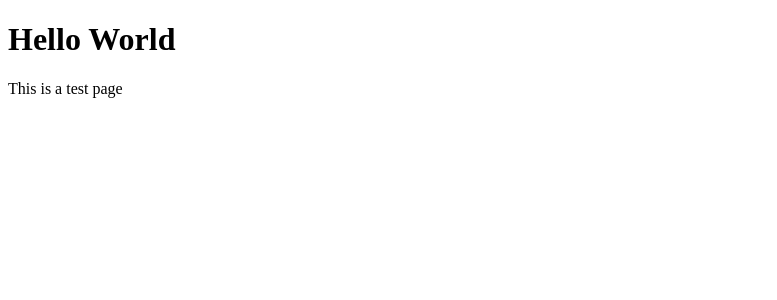
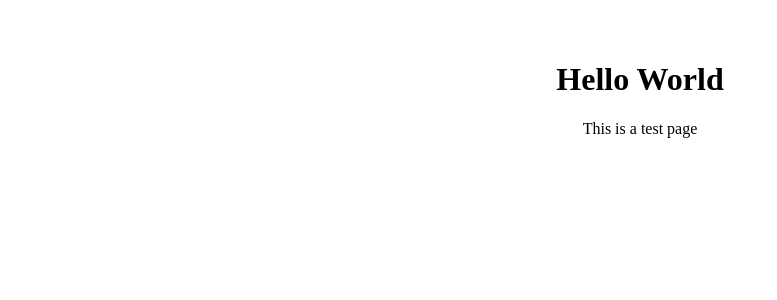
Before and after one commit to pyerk/b4idid, a Next.js app: page / in a window 1280 px wide. Shown: the top 300 px of the page, without its empty margins (0-777 px from the left). Built offline with nearby package versions, Linux system fonts and the light colour scheme.

Commit message:
Add metadata export to homepage

```diff
--- a/app/page.tsx
+++ b/app/page.tsx
@@ -1,6 +1,12 @@
+import type { Metadata } from 'next'
+
+export const metadata: Metadata = {
+  title: 'b4idid - Photography Portfolio',
+}
+
 export default function Page() {
   return (
-    <div>
+    <div style={{ padding: '2rem', textAlign: 'center' }}>
       <h1>Hello World</h1>
       <p>This is a test page</p>
     </div>
```
